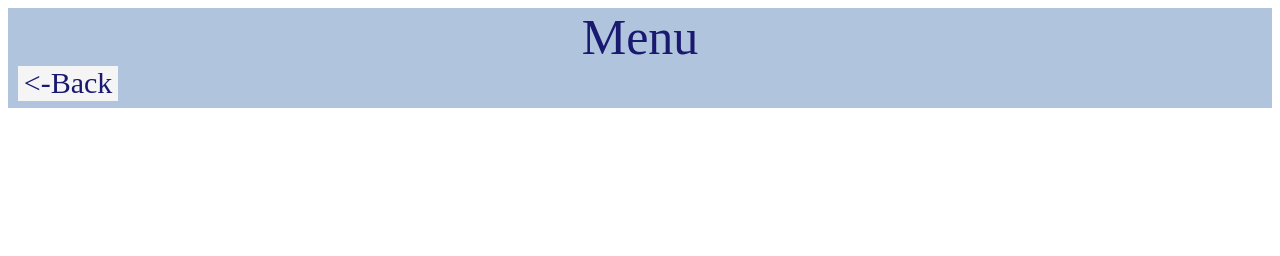
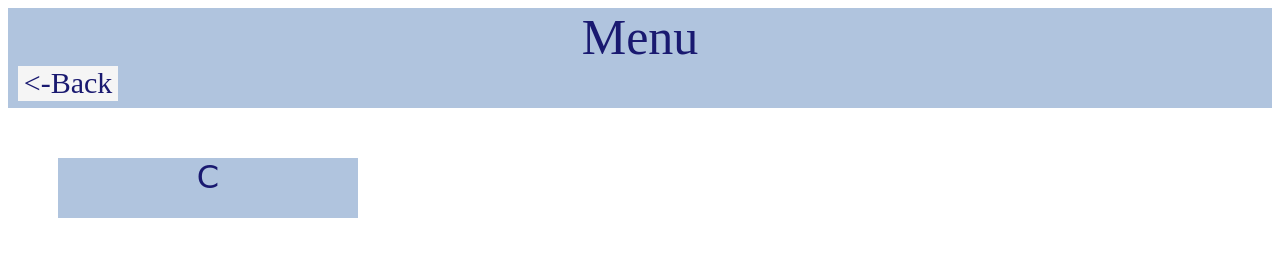
Before and after one commit to c25jk1/c25jk1.github.io, a plain HTML site: page projects.html in a window 1280 px wide. Drawn offline with Linux system fonts and the light colour scheme.

Commit message:
projectC

```diff
--- a/projects.html
+++ b/projects.html
@@ -31,6 +31,25 @@
 		a{text-decoration: none;
 		}
 
+		.button{
+		width: 300px;
+		height: 60px;
+		color: midnightblue;
+		background-color: lightsteelblue;
+		font-size: xx-large;
+		margin: 50px;
+		margin-top: 50px;
+		text-align: center;
+		font-family: cursive;
+		transition: 1.5s;
+
+
+	}
+
+	.button:hover{
+		background-color: midnightblue;
+		color: whitesmoke;
+		transition: 1.5s;
 
 
 	</style>
@@ -41,8 +60,12 @@
 			<div class="backbutton"> <-Back </div>
 		</a>
 
+	</div>
 
-	</div>
+
+	<a href="shootingstar.html">
+			<div class="button">C</div>
+		</a>
 
 </body>
 </html>
```
Also changed, not shown: shootingstar.html (added, +41 -0 lines), 1 other file.
